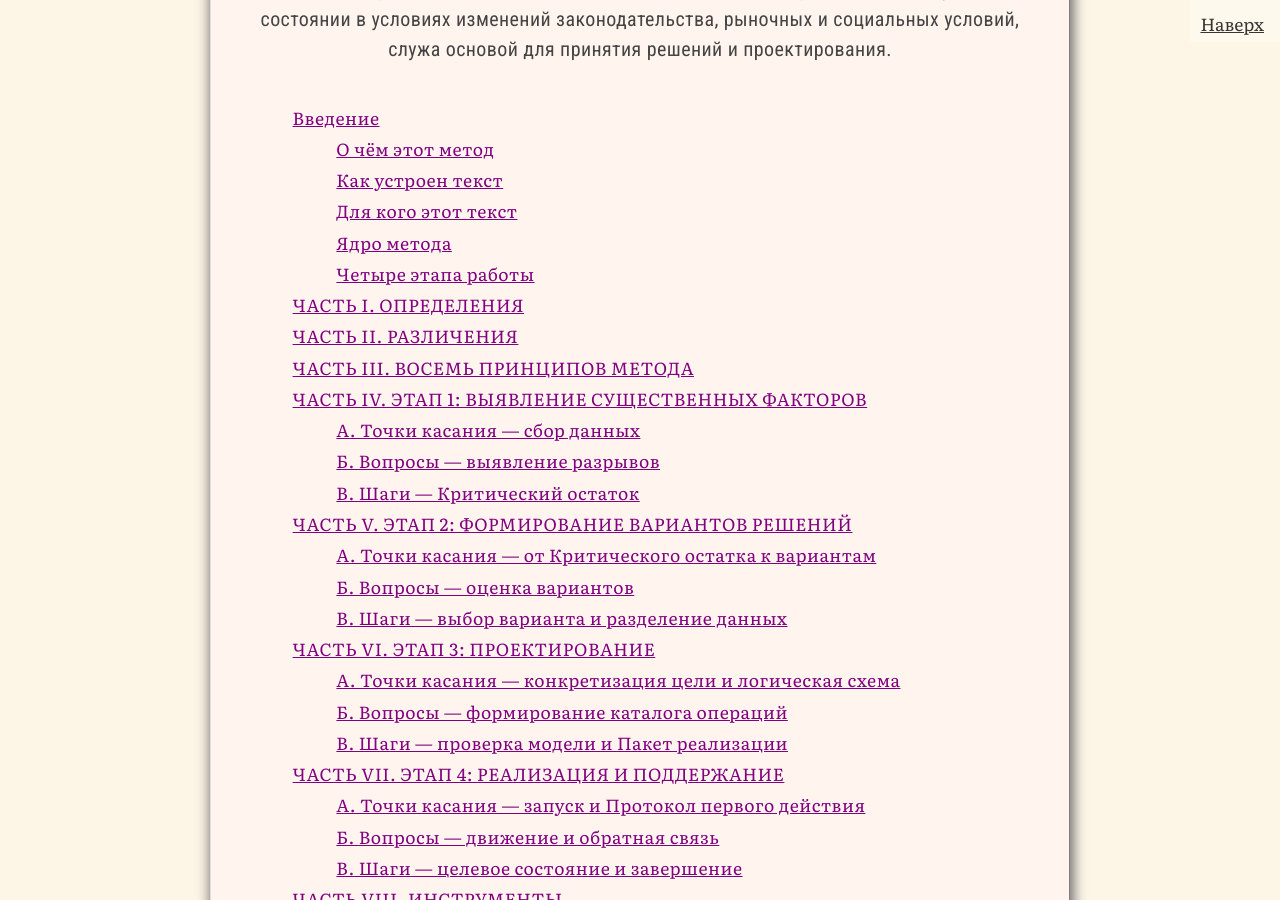
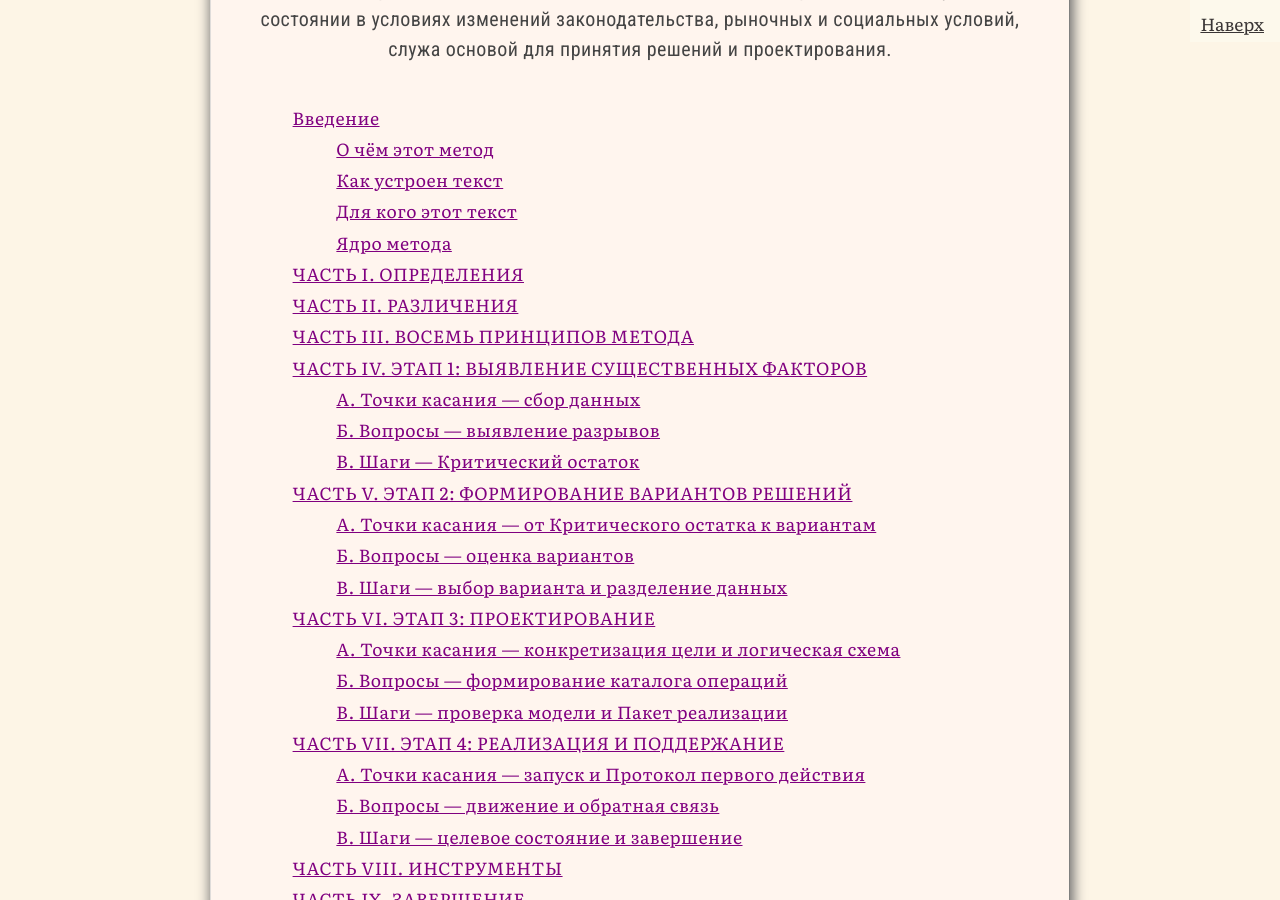
Before and after one commit to SergSi/land-use-art, a Jekyll site: the page built from _posts/2026-01-05-method.md, in a window 1280 px wide and 900 px high, scrolled down 576 px. Built offline with Jekyll 4.4.1, drawn with Linux system fonts in a browser that asks for light colours; some web fonts are replaced.

Commit message:
Update 2026-01-05-method.md

```diff
--- a/_posts/2026-01-05-method.md
+++ b/_posts/2026-01-05-method.md
@@ -71,10 +71,6 @@
 | **Отношения**        | Соседство участков, сервитуты, доступ к дорогам и коммуникациям |
 
 Фиксируете всё, чего касается замысел, даже если связь с ним неочевидна. Просто называете элемент, описываете его и относите к одному из типов.
-
-------
-
-### Четыре этапа работы
 
 На каждом этапе вы работаете с одними и теми же тремя множествами (точки касания, вопросы, шаги), но их содержание меняется в зависимости от этапа.
 
```
